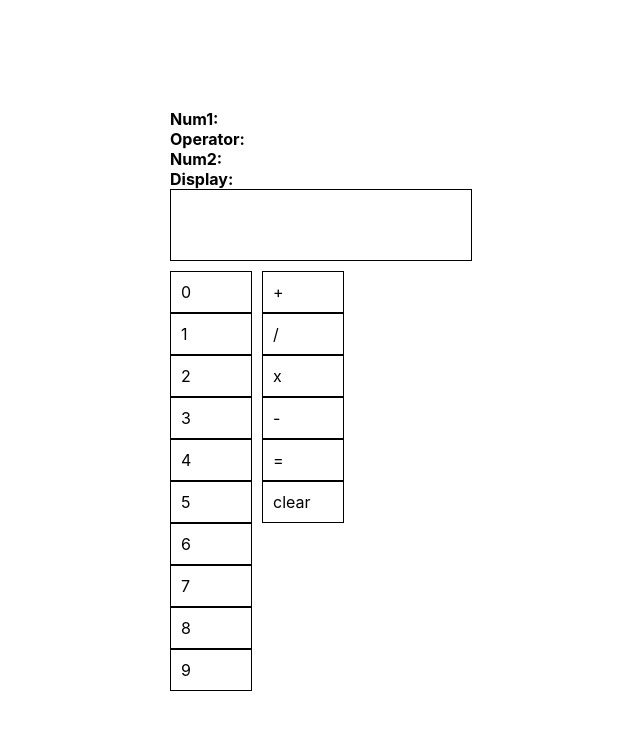
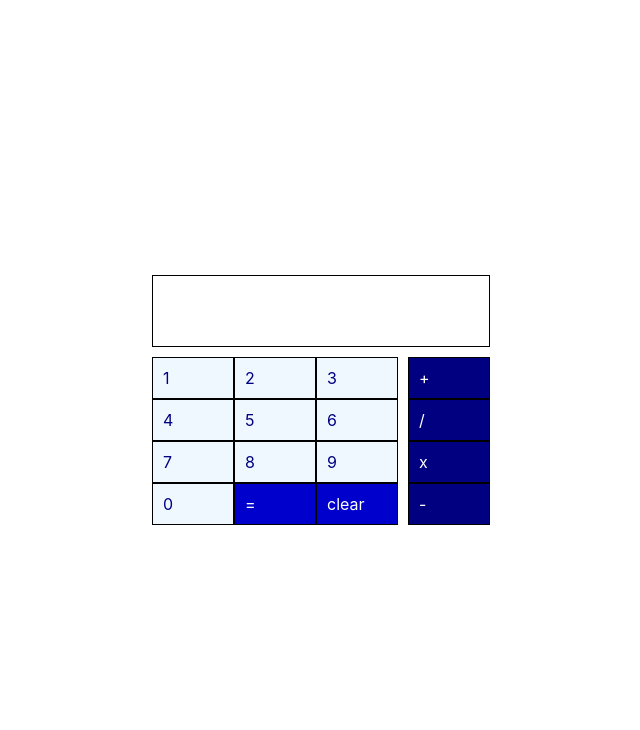
Before and after one commit to prof-tejera/homework-4-ruadh, a React (Create React App) app: page / in a window 1280 px wide. Shown: the top 730 px of the page, without its empty margins (319-959 px from the left). Built offline with nearby package versions, Linux system fonts and the light colour scheme.

Commit message:
layout and rough color styling

```diff
--- a/src/components/Calculator.js
+++ b/src/components/Calculator.js
@@ -52,17 +52,10 @@ const Calculator = () => {
   };
 
   return (
-    <div>
-      <div>
-        <div><strong>Num1: </strong>{num1}</div>
-        <div><strong>Operator: </strong>{operator}</div>
-        <div><strong>Num2: </strong>{num2}</div>
-        <div><strong>Display: </strong>{display}</div>
-      </div>
+    <div class="container">
       <Screen value={display} />
       <div style={{ display: "flex" }}>
-        <div>
-          <Number value={0} onClick={handleNumberClick} />
+        <div class="keypad">
           <Number value={1} onClick={handleNumberClick} />
           <Number value={2} onClick={handleNumberClick} />
           <Number value={3} onClick={handleNumberClick} />
@@ -72,14 +65,15 @@ const Calculator = () => {
           <Number value={7} onClick={handleNumberClick} />
           <Number value={8} onClick={handleNumberClick} />
           <Number value={9} onClick={handleNumberClick} />
+          <Number value={0} onClick={handleNumberClick} />
+          <Operation value="=" classes="action-key" onClick={handleOperationClick} />
+          <Operation value="clear" classes="action-key" onClick={handleOperationClick} />
         </div>
         <div style={{ paddingLeft: 10 }}>
-          <Operation value="+" onClick={handleOperationClick} />
-          <Operation value="/" onClick={handleOperationClick} />
-          <Operation value="x" onClick={handleOperationClick} />
-          <Operation value="-" onClick={handleOperationClick} />
-          <Operation value="=" onClick={handleOperationClick} />
-          <Operation value="clear" onClick={handleOperationClick} />
+          <Operation value="+" classes="operator-key" onClick={handleOperationClick} />
+          <Operation value="/" classes="operator-key" onClick={handleOperationClick} />
+          <Operation value="x" classes="operator-key" onClick={handleOperationClick} />
+          <Operation value="-" classes="operator-key" onClick={handleOperationClick} />
         </div>
       </div>
     </div>
--- a/src/components/Number.js
+++ b/src/components/Number.js
@@ -8,6 +8,7 @@ const Number = ({ value, onClick }) => {
         width: 60,
 
       }}
+      className = {"number-key"}
       onClick= {onClick}
     >
       {value}
--- a/src/components/Operation.js
+++ b/src/components/Operation.js
@@ -1,4 +1,4 @@
-const Operation = ({ value, onClick }) => {
+const Operation = ({ value, onClick, classes }) => {
   return (
     <div
       style={{
@@ -6,6 +6,7 @@ const Operation = ({ value, onClick }) => {
         border: "1px solid black",
         width: 60,
       }}
+      className={classes}
       onClick={onClick}
     >
       {value}
--- a/src/components/Screen.js
+++ b/src/components/Screen.js
@@ -3,7 +3,6 @@ const Screen = ({ value }) => {
     <div
       style={{
         border: "1px solid black",
-        width: 300,
         height: 70,
         textAlign: "right",
         marginBottom: 10,
--- a/src/index.css
+++ b/src/index.css
@@ -11,3 +11,23 @@ code {
   font-family: source-code-pro, Menlo, Monaco, Consolas, 'Courier New',
     monospace;
 }
+
+.keypad {
+  display: grid;
+  grid-template-columns: 1fr 1fr 1fr;
+}
+
+.number-key {
+  background-color: aliceblue;
+  color: navy;
+}
+
+.operator-key {
+  background-color: navy;
+  color: white;
+}
+
+.action-key {
+  background-color: mediumblue;
+  color: white;
+}
```
